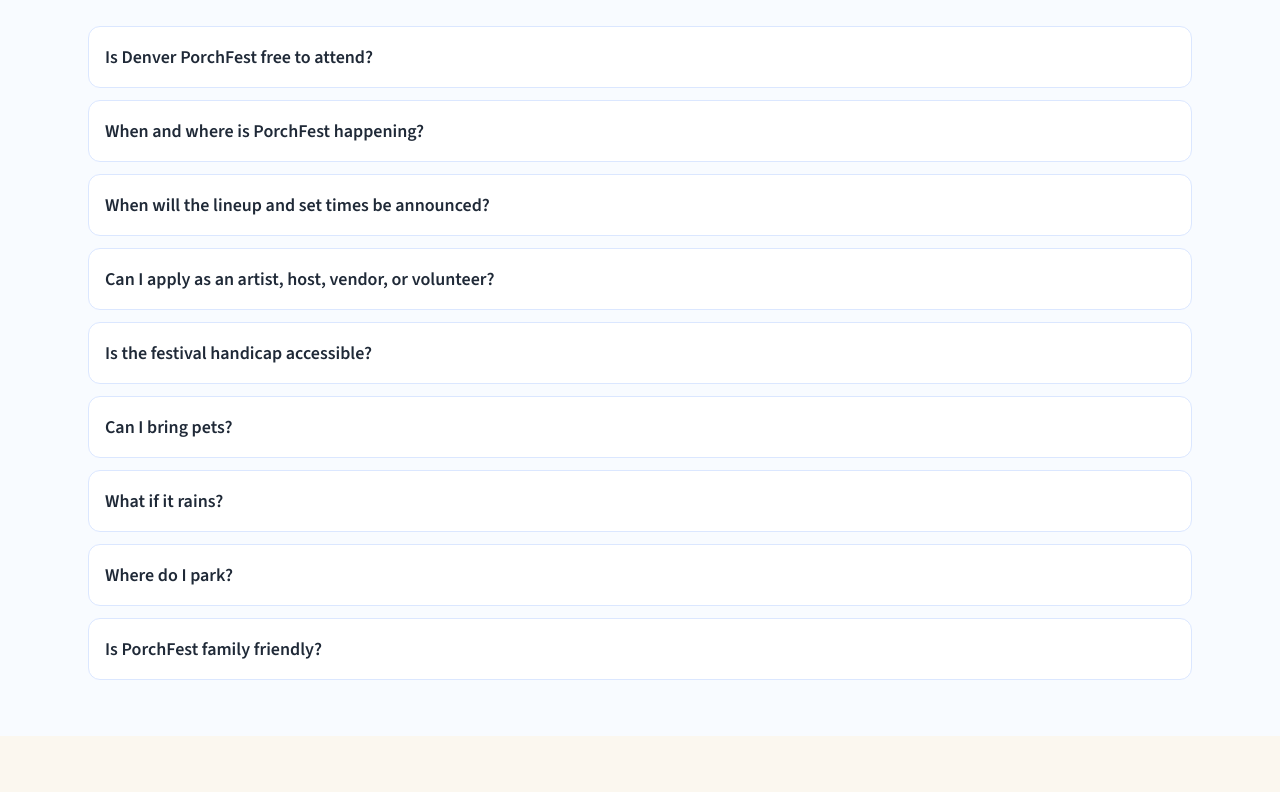
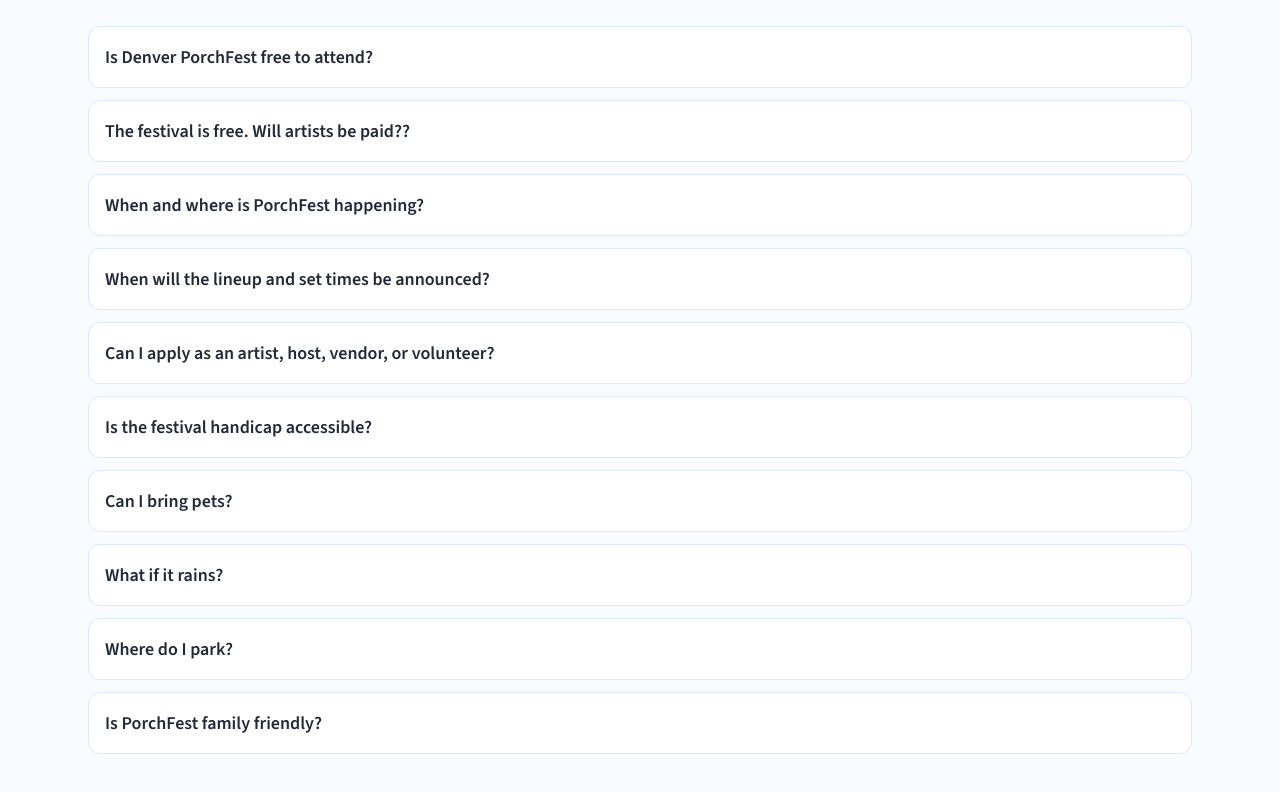
Before and after one commit to the97bradley/denver-porchfest, a Next.js app: page / in a window 1280 px wide. Shown: the part 3565-4357 px from the top of the page. Before the commit the page ends 4301 px from the top, so only its background shows below. Built offline with nearby package versions, Linux system fonts and the light colour scheme; no server answers.

Commit message:
Add FAQ entry about artist payment for free festival

```diff
--- a/src/app/page.tsx
+++ b/src/app/page.tsx
@@ -27,6 +27,11 @@
     question: "Is Denver PorchFest free to attend?",
     answer:
       "Yes. The event is free for everyone. We do encourage a suggested $10 donation per attendee to help pay musicians and support event operations.",
+  },
+  {
+    question: "The festival is free. Will artists be paid??",
+    answer:
+      "We know how important it is to pay musicians a fair wage. The festival is free but attendees are encouraged to donate $10 - the entirety of this money will be split between artists. We are also working on additional sponsorships which will guarantee artist payment.",
   },
   {
     question: "When and where is PorchFest happening?",
```
